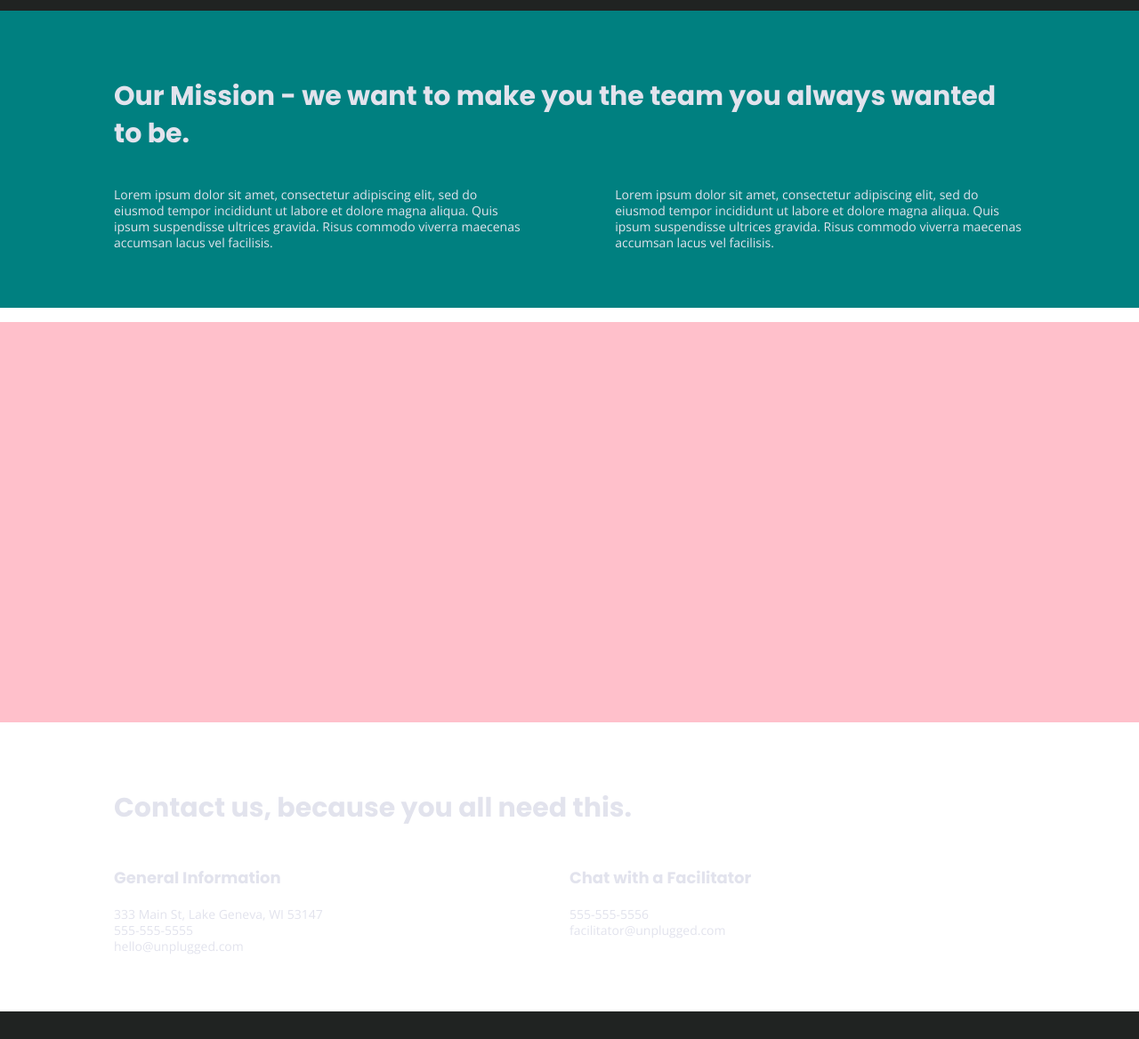
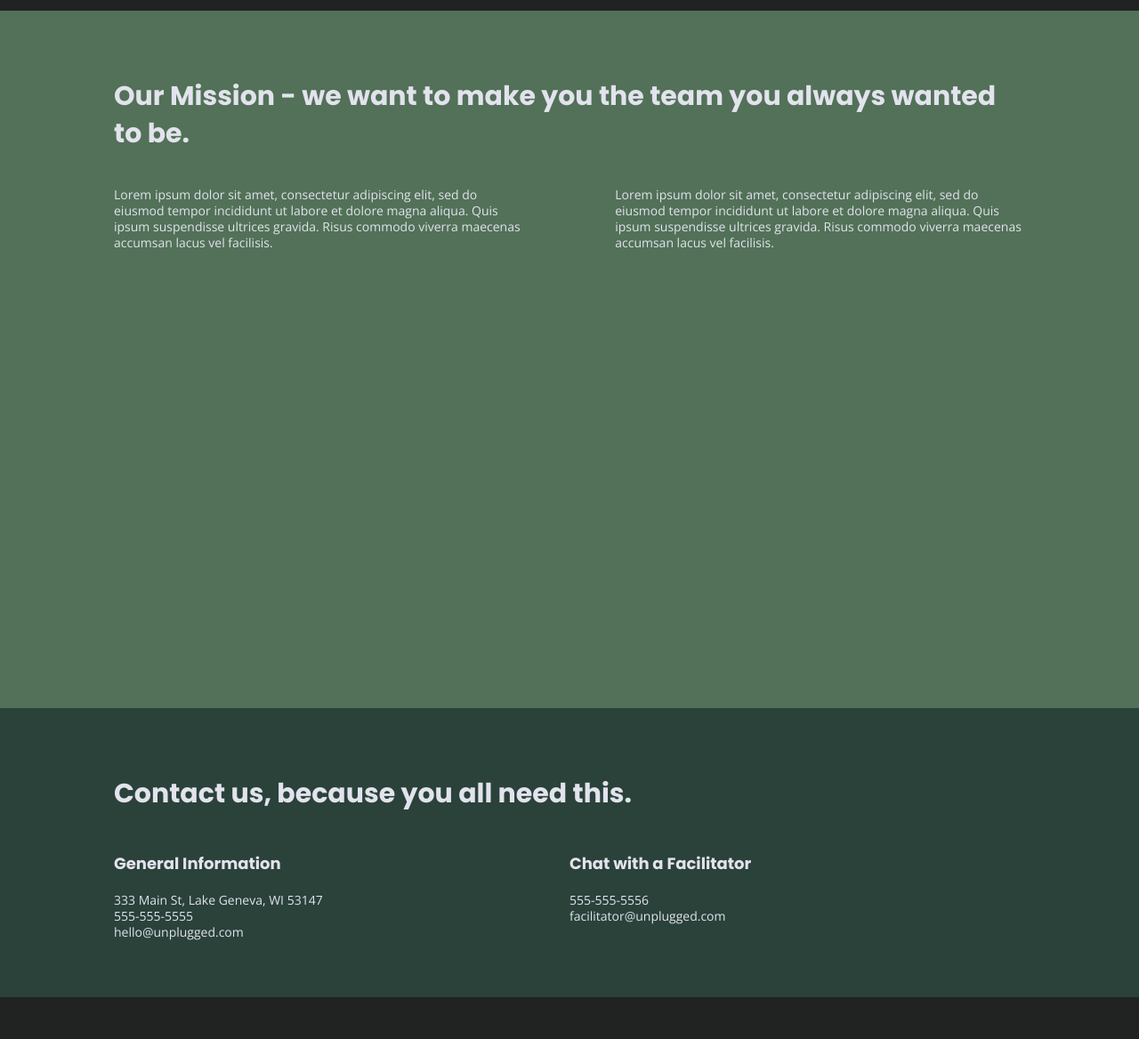
Before and after one commit to nikkinbird/unplugged-site, a website: page about/index.html in a window 1280 px wide. Shown: the part 72-1240 px from the top of the page at 89% size. Drawn offline with nearby package versions, Linux system fonts and the light colour scheme.

Commit message:
Added background colors for about and faq pages

```diff
--- a/css/main.css
+++ b/css/main.css
@@ -367,6 +367,10 @@ address {
   align-items: center;
 }
 
+.mission {
+  background-color: #527158;
+}
+
 .mission-content {
   display: flex;
   justify-content: center;
@@ -376,7 +380,15 @@ address {
 
 .map {
   height: 450px;
-  background-color: pink;
+  background-color: #527158;
+}
+
+figure {
+  margin: 0;
+}
+
+.contact-section {
+  background-color: #2a423a;
 }
 
 /***************** FAQ Page ****************/
@@ -385,6 +397,7 @@ address {
   display: flex;
   justify-content: center;
   align-items: center;
+  background-color: #527158;
 }
 
 .faq .content-wrapper {
@@ -567,10 +580,6 @@ footer .content-wrapper {
 }
 
 /********** About Page *************/
-
-  .mission {
-    background-color: teal;
-  }
 
   .mission-content {
     justify-content: space-between;
```
